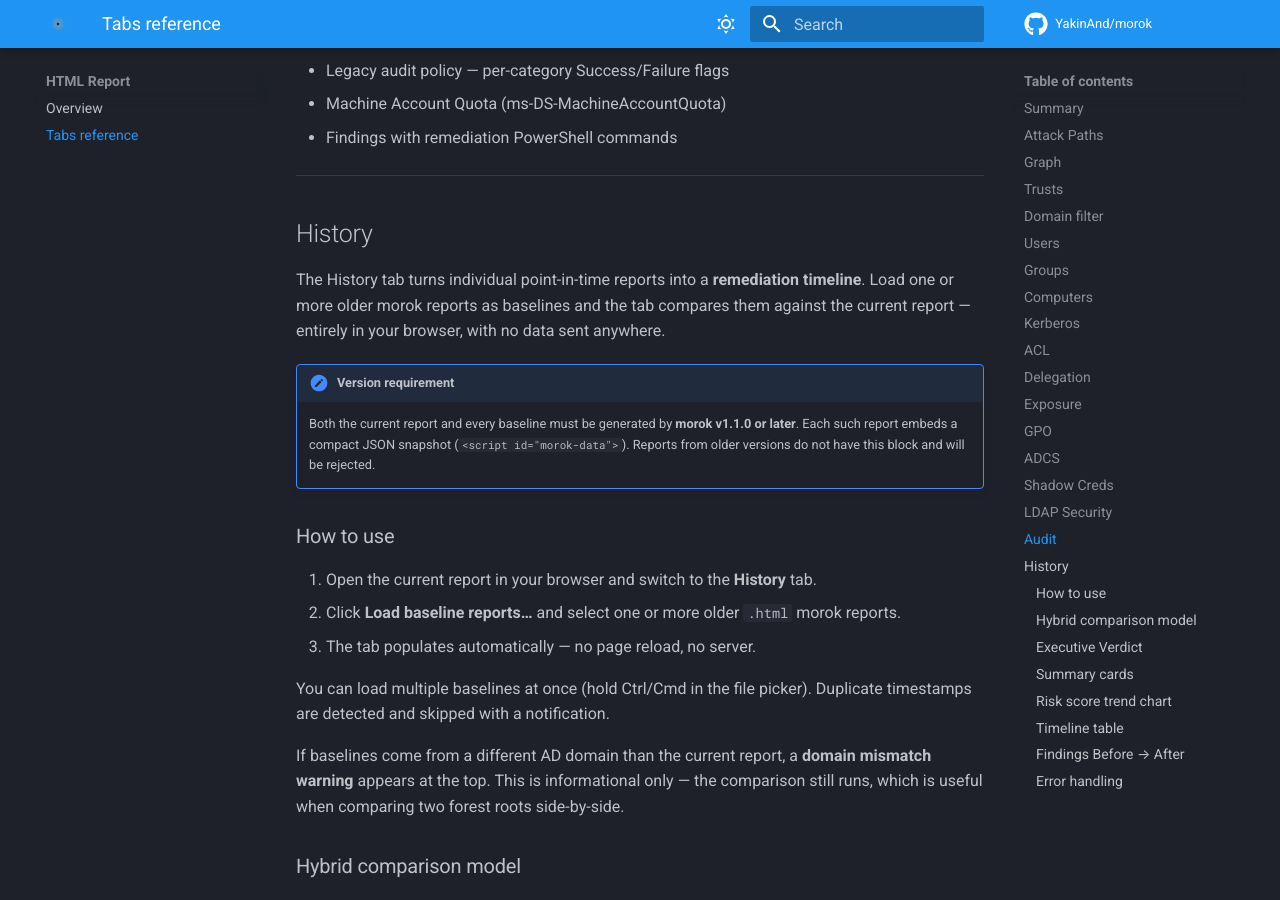
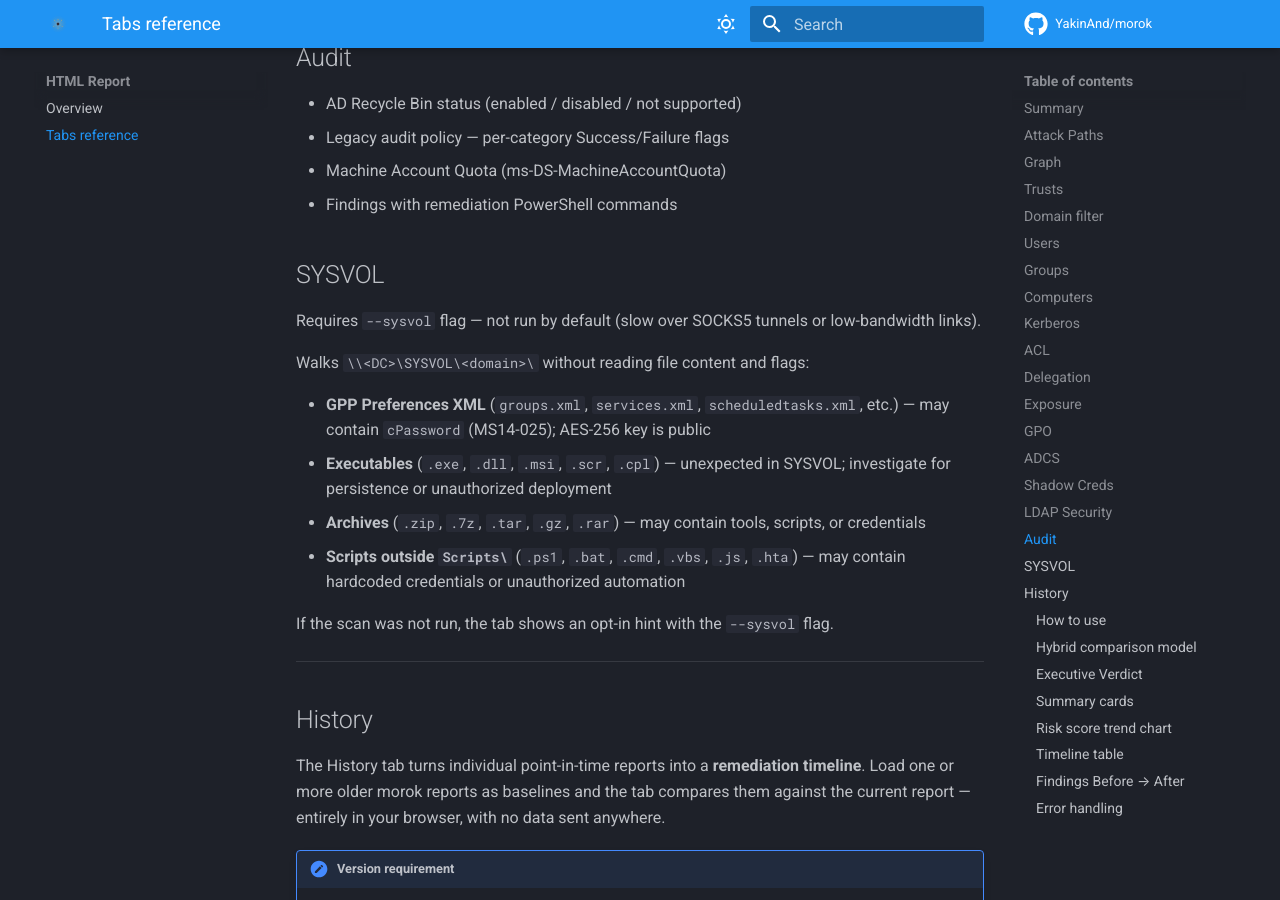
Before and after one commit to YakinAnd/morok, an MkDocs documentation site: the page built from docs/report/tabs.md, in a window 1280 px wide and 900 px high, scrolled down 4147 px. Built offline with MkDocs 1.6.1 and Material for MkDocs 9.7.7, drawn with Linux system fonts in a browser that asks for light colours; comment, search, counter and statistics services are not loaded; some of the changed text lies outside the part shown.

Commit message:
docs: update for v1.2.0 — sysvol flag, version bump, ACL tooltips, SYSVOL tab

```diff
--- a/docs/report/tabs.md
+++ b/docs/report/tabs.md
@@ -62,10 +62,12 @@
 
 - Source principal → right → target object
 - MITRE ATT&CK badges shown once per group header (not repeated per finding row)
+- **`?` tooltip** on each group header — hover to see what the right allows and why it's dangerous
 - Severity: Critical if target is DA/EA or right is GenericAll/WriteDACL/WriteOwner; High for ForceChangePassword/AddMember/GenericWrite
 - Exploit commands (bloodyAD, secretsdump) in accordion
 - **Expand All / Collapse All** buttons in the section header
 - Filter bar to narrow by principal, target, or right type
+- Scoped to high-value targets: `adminCount=1` users and 15 privileged groups
 
 ## Delegation
 
@@ -125,6 +127,19 @@
 - Legacy audit policy — per-category Success/Failure flags
 - Machine Account Quota (ms-DS-MachineAccountQuota)
 - Findings with remediation PowerShell commands
+
+## SYSVOL
+
+Requires `--sysvol` flag — not run by default (slow over SOCKS5 tunnels or low-bandwidth links).
+
+Walks `\\<DC>\SYSVOL\<domain>\` without reading file content and flags:
+
+- **GPP Preferences XML** (`groups.xml`, `services.xml`, `scheduledtasks.xml`, etc.) — may contain `cPassword` (MS14-025); AES-256 key is public
+- **Executables** (`.exe`, `.dll`, `.msi`, `.scr`, `.cpl`) — unexpected in SYSVOL; investigate for persistence or unauthorized deployment
+- **Archives** (`.zip`, `.7z`, `.tar`, `.gz`, `.rar`) — may contain tools, scripts, or credentials
+- **Scripts outside `Scripts\`** (`.ps1`, `.bat`, `.cmd`, `.vbs`, `.js`, `.hta`) — may contain hardcoded credentials or unauthorized automation
+
+If the scan was not run, the tab shows an opt-in hint with the `--sysvol` flag.
 
 ---
 
```
Also changed, not shown: docs/commands/enum.md (+5 -0 lines), docs/getting-started/install.md (+1 -1 lines).
